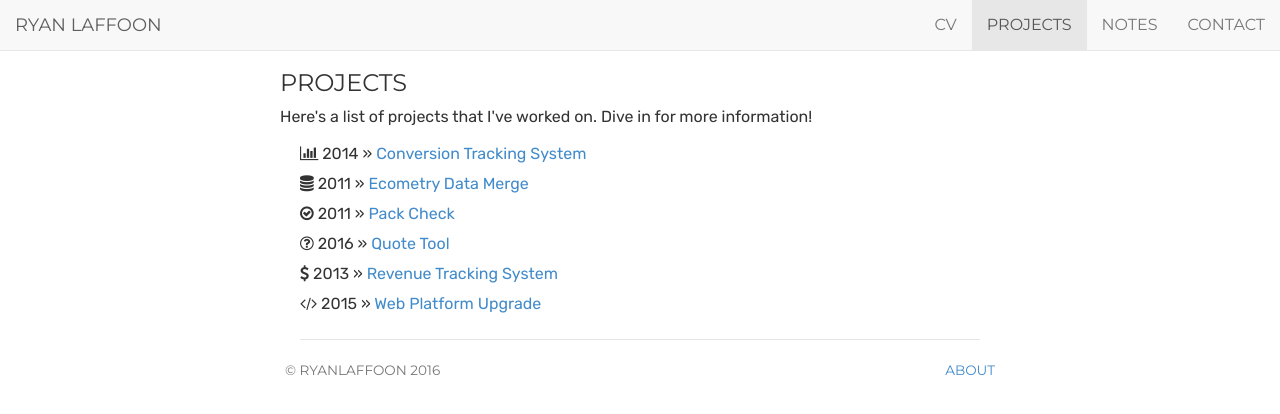
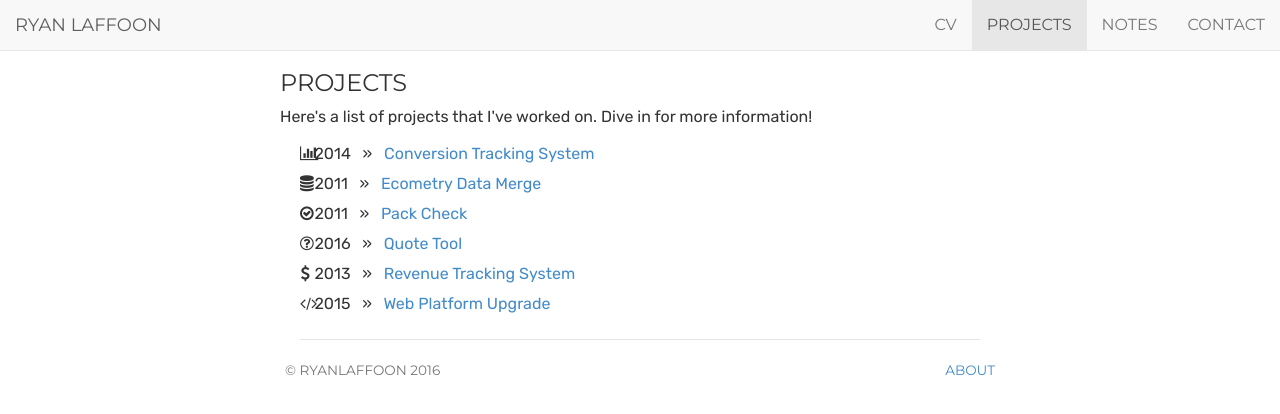
Before and after one commit to ryanlaffoon/ryanlaffoon.github.io, a Jekyll site: the page built from projects/index.html, in a window 1280 px wide. Shown: the top 414 px of the page. Built offline with Jekyll 4.4.1, drawn with Linux system fonts in a browser that asks for light colours.

Commit message:
Update project-list.html

```diff
--- a/_includes/project-list.html
+++ b/_includes/project-list.html
@@ -3,8 +3,8 @@
     <ul class="listprojects list-unstyled">
         <li>
             <span>
-                <i class="{{ project.icon }}"></i>
-                {{ project.year }} &raquo;
+                <i class="{{ project.icon }} fa-fw"></i>
+                {{ project.year }} &nbsp; &raquo; &nbsp;
             </span>
             <a href="{{ project.url }}">{{ project.title }}</a>
         </li>
```
